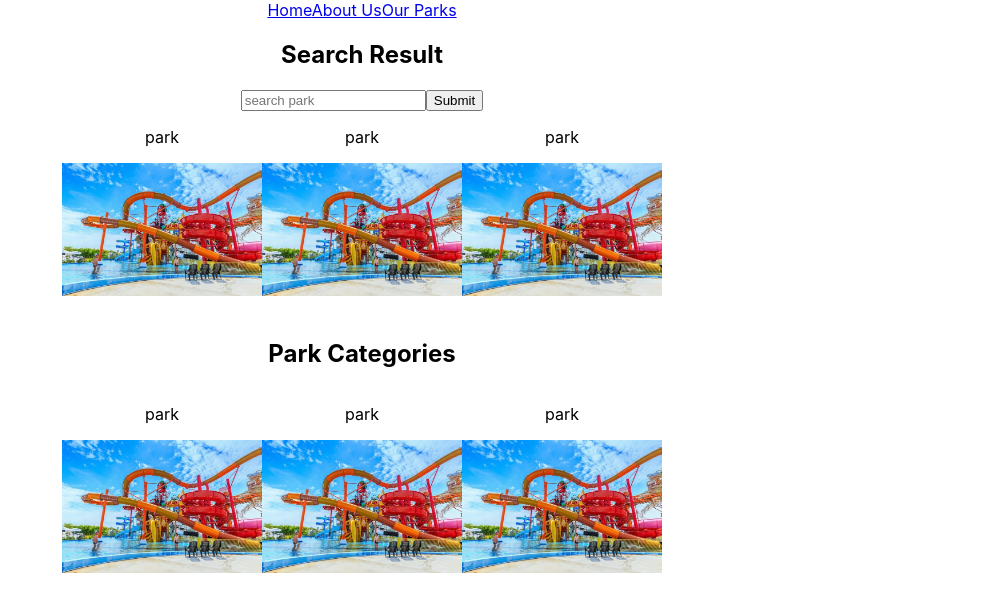
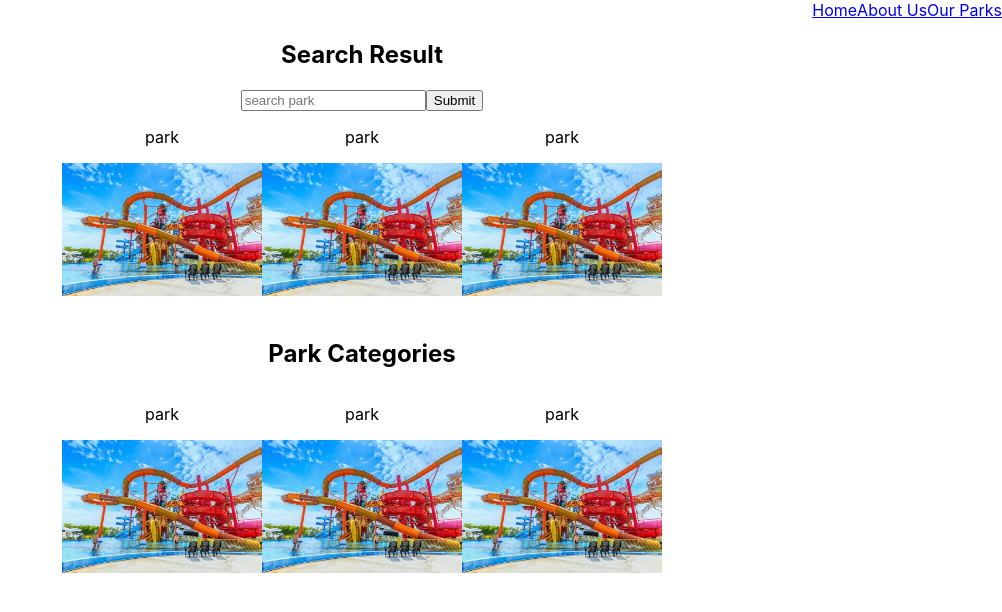
Before and after one commit to BLewis739/u2_hackathon_group_1, a React (Create React App) app in the folder client/: page / in a window 1280 px wide. Shown: the top 612 px of the page, without its empty margins (278-1280 px from the left). Built offline with nearby package versions, Linux system fonts and the light colour scheme.

Commit message:
create gitignore

```diff
--- a/client/src/App.css
+++ b/client/src/App.css
@@ -1,5 +1,14 @@
 .App {
   text-align: center;
+}
+
+/****************************/
+/************Header****************/
+/****************************/
+nav {
+  display: flex;
+  justify-content: flex-end;
+  /* justify-content: space-between; */
 }
 
 .trending {
```
Also changed, not shown: client/src/components/Header.js (+3 -11 lines), 1 other file (tests, documents, lock files or other folders).
